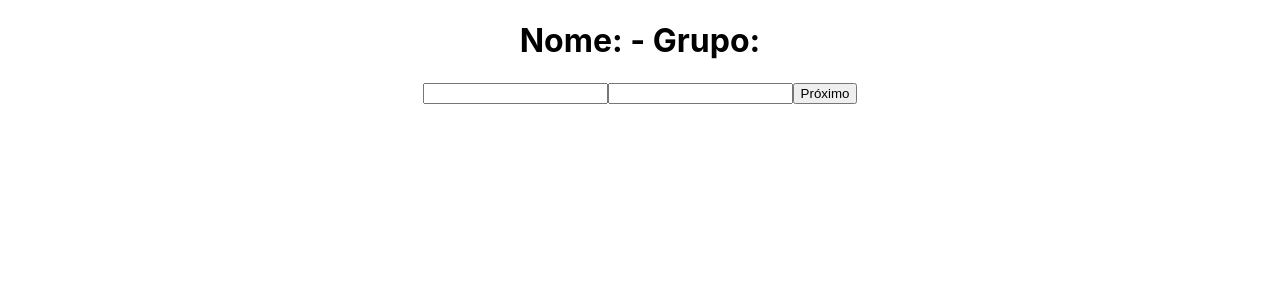
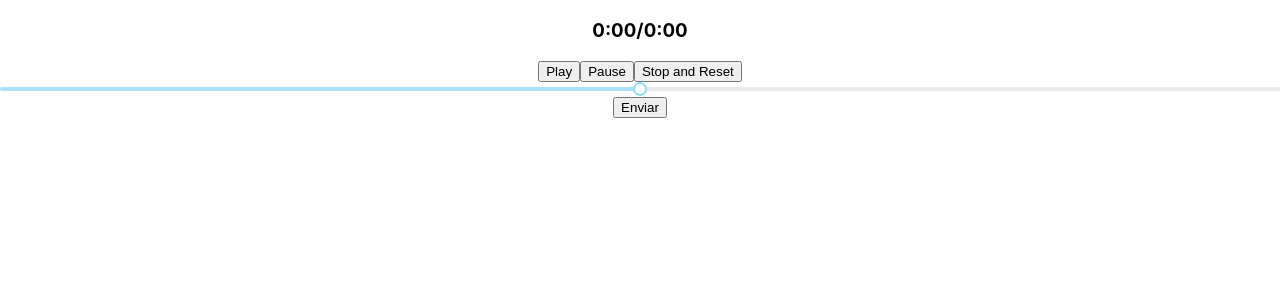
Before and after one commit to arthurfaraco67/musical-tool-front, a React (Create React App) app: page / in a window 1280 px wide. Shown: the top 300 px of the page. Built offline with nearby package versions, Linux system fonts and the light colour scheme.

Commit message:
Add timestamp + add pause and stop button

```diff
--- a/package.json
+++ b/package.json
@@ -6,6 +6,7 @@
     "@testing-library/jest-dom": "^5.11.4",
     "@testing-library/react": "^11.1.0",
     "@testing-library/user-event": "^12.1.10",
+    "pretty-ms": "^7.0.1",
     "rc-slider": "^9.7.2",
     "react": "^17.0.2",
     "react-audio-player": "^0.17.0",
--- a/src/AnalyzeMusic.js
+++ b/src/AnalyzeMusic.js
@@ -1,30 +1,38 @@
 import React from "react";
 import useSliderState from "./hooks/useSliderState";
 import ReactAudioPlayer from "react-audio-player";
+import prettyMilliseconds from "pretty-ms";
 import Slider from "rc-slider";
 import "rc-slider/assets/index.css";
 
 export default function AnalyzeMusic(props) {
-  const [value, updateValue, resetValue] = useSliderState(0.5);
+  const [value, updateValue] = useSliderState(0.5);
+  const [timestamp, updateTimestamp, resetTimestamp] = useSliderState(0);
+  const [duration, updateDuration] = useSliderState(0);
   const [musicAnalysis, updateMusicAnalysis, resetMusicAnalysis] =
     useSliderState([]);
   let audio;
 
   const handlePlay = () => {
-    // resetValue();
-    resetMusicAnalysis();
+    updateTimestamp(audio.currentTime);
     audio.play();
   };
 
-  const handleStop = () => {
+  const handlePause = () => {
     audio.pause();
-    audio.currentTime = 0;
   };
 
-  const handleListen = (timestamp) => {
+  const handleReset = () => {
+    handlePause();
+    audio.currentTime = 0;
+    resetTimestamp();
+    resetMusicAnalysis();
+  };
+
+  const handleListen = () => {
     updateMusicAnalysis(
       musicAnalysis.concat({
-        timestamp: Math.floor(timestamp),
+        timestamp,
         value: value,
       })
     );
@@ -37,8 +45,20 @@ export default function AnalyzeMusic(props) {
 
   return (
     <div>
+      <h3>
+        {prettyMilliseconds(timestamp * 1000, {
+          colonNotation: true,
+          secondsDecimalDigits: 0,
+        })}
+        /
+        {prettyMilliseconds(duration * 1000, {
+          colonNotation: true,
+          secondsDecimalDigits: 0,
+        })}
+      </h3>
       <button onClick={handlePlay}>Play</button>
-      <button onClick={handleStop}>Stop</button>
+      <button onClick={handlePause}>Pause</button>
+      <button onClick={handleReset}>Stop and Reset</button>
 
       <ReactAudioPlayer
         src="https://www.soundhelix.com/examples/mp3/SoundHelix-Song-1.mp3"
@@ -47,6 +67,10 @@ export default function AnalyzeMusic(props) {
         ref={(element) => {
           if (element) {
             audio = element.audioEl.current;
+            if (audio.duration > 0) {
+              updateDuration(audio.duration);
+              updateTimestamp(Math.floor(audio.currentTime));
+            }
           }
         }}
       />
@@ -58,7 +82,7 @@ export default function AnalyzeMusic(props) {
         step={0.1}
         onAfterChange={updateValue}
       />
-      <button onClick={handleSubmit}>Iniciar</button>
+      <button onClick={handleSubmit}>Enviar</button>
     </div>
   );
 }
--- a/src/FormFlow.js
+++ b/src/FormFlow.js
@@ -4,7 +4,7 @@ import SelectMusic from "./SelectMusic";
 import AnalyzeMusic from "./AnalyzeMusic";
 
 export default function Formflow() {
-  const [step, setStep] = useState(1);
+  const [step, setStep] = useState(3);
   const [analysis, setAnalysis] = useState({});
 
   const nextStep = () => {
```
Also changed, not shown: 1 other file (tests, documents, lock files or other folders).
